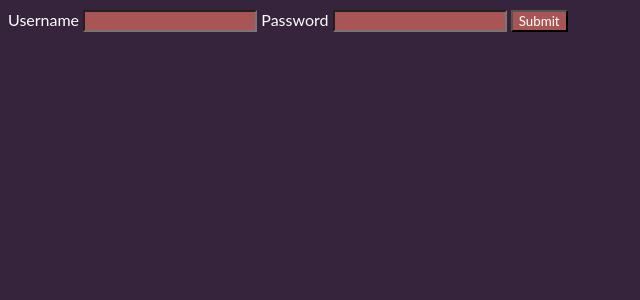
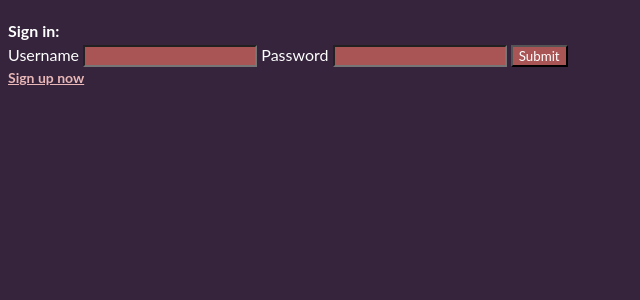
Before and after one commit to gal333t/project-2, a Flask app: page /login in a window 1280 px wide. Shown: the part 27-327 px from the top of the page, without its empty margins (0-640 px from the left). Run offline with Flask 3, Linux system fonts and the light colour scheme; some libraries are stand-ins or nearby versions.

Commit message:
changing the login and new user pages

```diff
--- a/static/style.css
+++ b/static/style.css
@@ -6,6 +6,10 @@
 
 nav{
     font-size: 16px;
+}
+
+h4 {
+    margin-bottom: -5px;
 }
 
 a{
@@ -25,6 +29,7 @@ img {
     width: 40%;
     height: 40%;
 }
+
 .button {
     background-color: black;
     color: white;
@@ -49,6 +54,10 @@ img {
     color:violet;
 }
 
+.signup {
+    font-size: 14px;
+}
+
 #user_msg {
     width: 500px;
 }
--- a/templates/login.html
+++ b/templates/login.html
@@ -1,6 +1,7 @@
 {% extends "base.html" %}
 
 {% block body %}
+<h4>Sign in:</h4>
 <form method="POST">
     <label for="username">Username</label>
     <input id="username" type="username" name="username">
@@ -10,4 +11,5 @@
 
     <input type="submit">
 </form>
+<a href="/new-user" class="signup">Sign up now</a>
 {% endblock %}
--- a/templates/new_user.html
+++ b/templates/new_user.html
@@ -1,7 +1,7 @@
 {% extends "base.html" %}
 
 {% block body %}
-<h3>Create a new account</h3>
+<h4>Create a new account:</h4>
 <form method="POST">
     <label for="username">Username</label>
     <input id="username" type="username" name="username">
```
